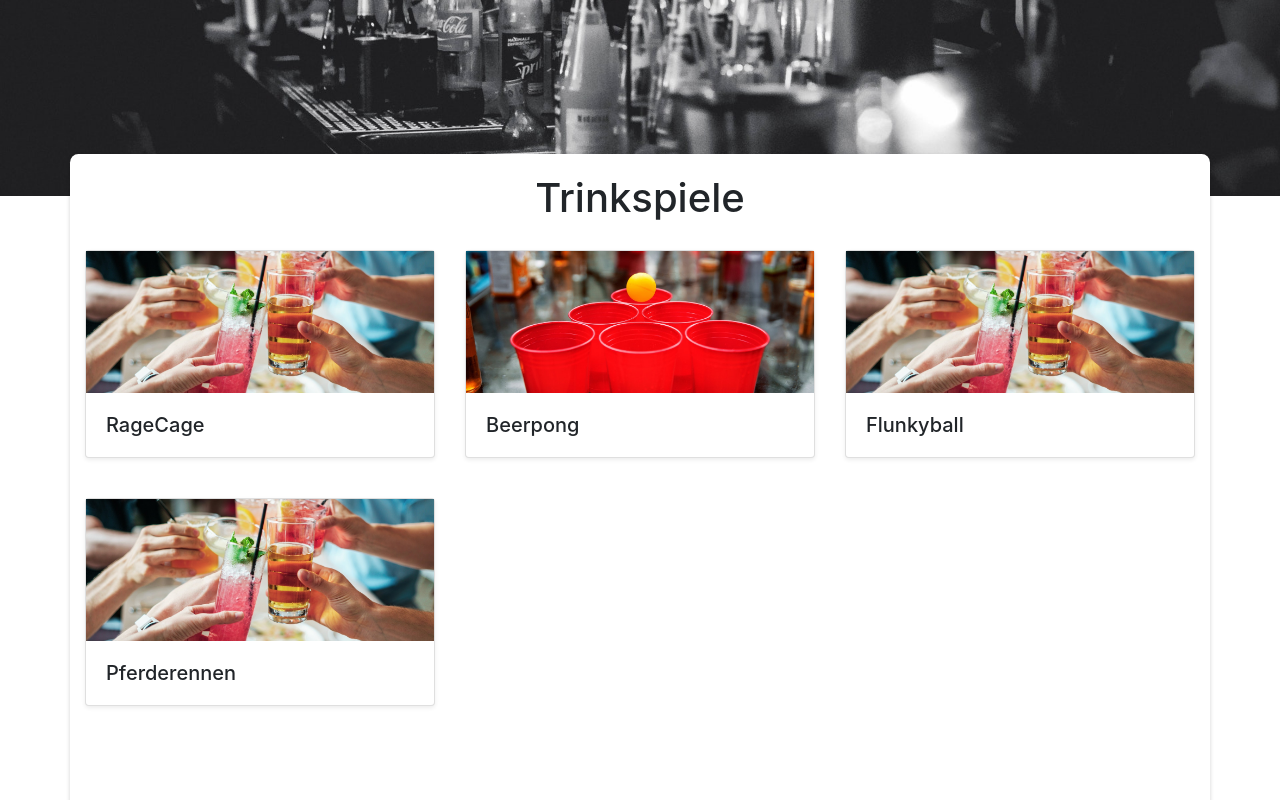
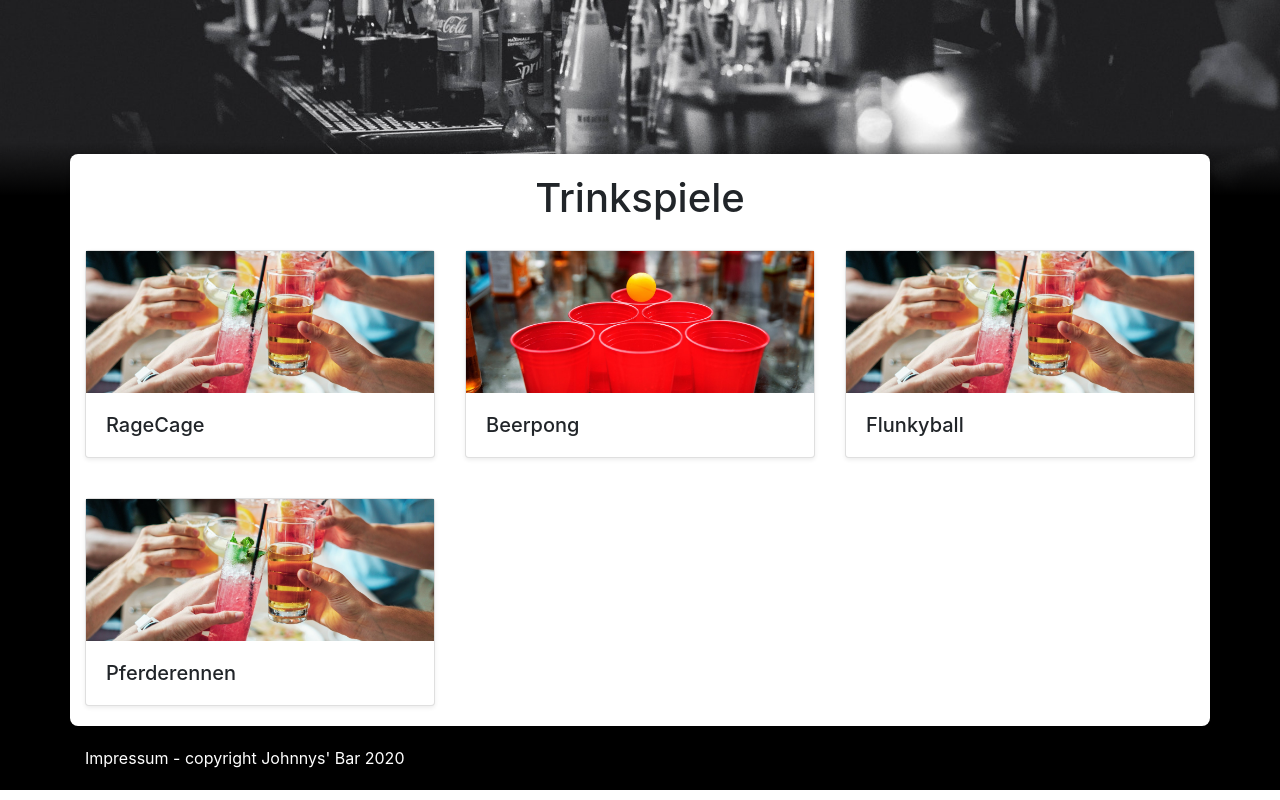
Before and after one commit to luxterful/johnnysbar_web, a Next.js app: page / in a window 1280 px wide. Shown: the part 460-1260 px from the top of the page. Built offline with nearby package versions, Linux system fonts and the light colour scheme.

Commit message:
added new style

```diff
--- a/css/styles.css
+++ b/css/styles.css
@@ -1,3 +1,8 @@
+.custom-index-pagewrapper {
+  background-color: black;
+  padding-bottom: 20px;
+}
+
 .custom-card .custom-card-img {
   background-repeat: no-repeat;
   background-position: center center;
@@ -36,14 +41,41 @@
   display: flex;
   align-items: center;
   color: white;
+  position: relative;
 }
 
 .custom-container {
   background-color: white;
-  border-top-left-radius: 0.525rem;
-  border-top-right-radius: 0.525rem;
-  margin-top: -42px;
+  border-radius: 0.5rem;
+  margin: -42px 0;
   box-shadow: 0 0.125rem 0.25rem rgba(0, 0, 0, 0.175) !important;
-  min-height: 1500px;
   padding-top: 20px;
+  z-index: 2;
+  position: relative;
 }
+
+.custom-footer {
+  padding-top: 42px;
+  color: white;
+}
+
+.custom-footer .container {
+  margin-top: 20px;
+}
+
+.custom-footer a {
+  color: white;
+}
+
+.custom-footer a:hover {
+  color: white;
+}
+
+.custom-shadow {
+  position: absolute;
+  height: 7.5vh;
+  width: 100%;
+  bottom: 0;
+  background: rgb(0, 0, 0);
+  background: linear-gradient(0deg, rgba(0, 0, 0, 1) 0%, rgba(0, 0, 0, 0) 90%);
+}
--- /dev/null
+++ b/pages/impressum.mdx
@@ -0,0 +1 @@
+# Impressum
--- a/pages/index.jsx
+++ b/pages/index.jsx
@@ -5,7 +5,7 @@ import Navbar from "../components/navbar";
 
 const index = ({ router }) => {
   return (
-    <>
+    <div className="custom-index-pagewrapper">
       <Navbar />
       <div className="custom-header">
         <Container>
@@ -16,6 +16,7 @@ const index = ({ router }) => {
             </Col>
           </Row>
         </Container>
+        <div className="custom-shadow" />
       </div>
       <Container className="custom-container">
         <Row className="justify-content-md-center custom-landing-headline">
@@ -44,7 +45,15 @@ const index = ({ router }) => {
           ))}
         </Row>
       </Container>
-    </>
+      <div className="custom-footer">
+        <Container className="custom-footer-container">
+          <Link href="/impressum">
+            <a>Impressum</a>
+          </Link>{" "}
+          - copyright Johnnys' Bar 2020
+        </Container>
+      </div>
+    </div>
   );
 };
 
```
